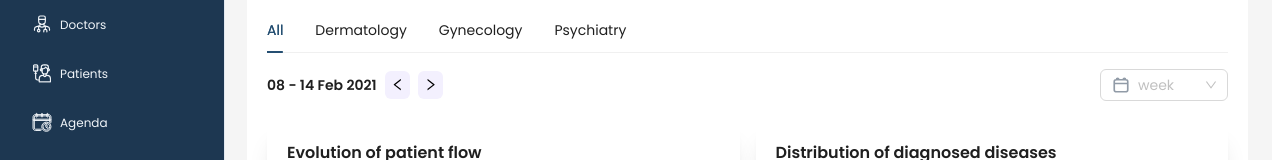
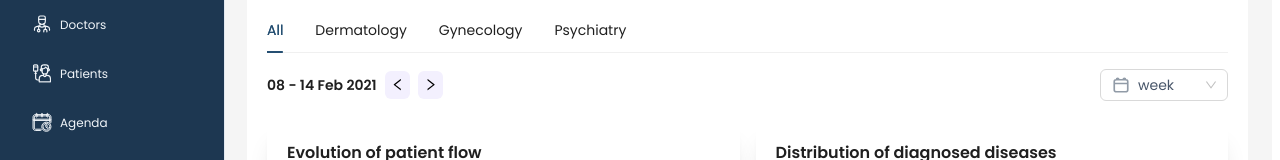
Before and after one commit to deftzero/medimi-caretaker, a React (Vite) app: page /statistics-indicators in a window 1280 px wide. Shown: the part 161-321 px from the top of the page. Built offline with nearby package versions, Linux system fonts and the light colour scheme.

Commit message:
statistics-indicators page inprogrss radial chart part remaining

```diff
--- a/src/pages/caretaker/statistic-indicators/StatisticsIndicators.tsx
+++ b/src/pages/caretaker/statistic-indicators/StatisticsIndicators.tsx
@@ -106,7 +106,7 @@ const StatisticsIndicators = () => {
                   <span className="mt-2">
                     <Calender />
                   </span>
-                  <span>{t("statistics.dropdown.title")}</span>
+                  <span className="text-slate-600">{t("statistics.dropdown.title")}</span>
                 </div>
               }
             >
```
